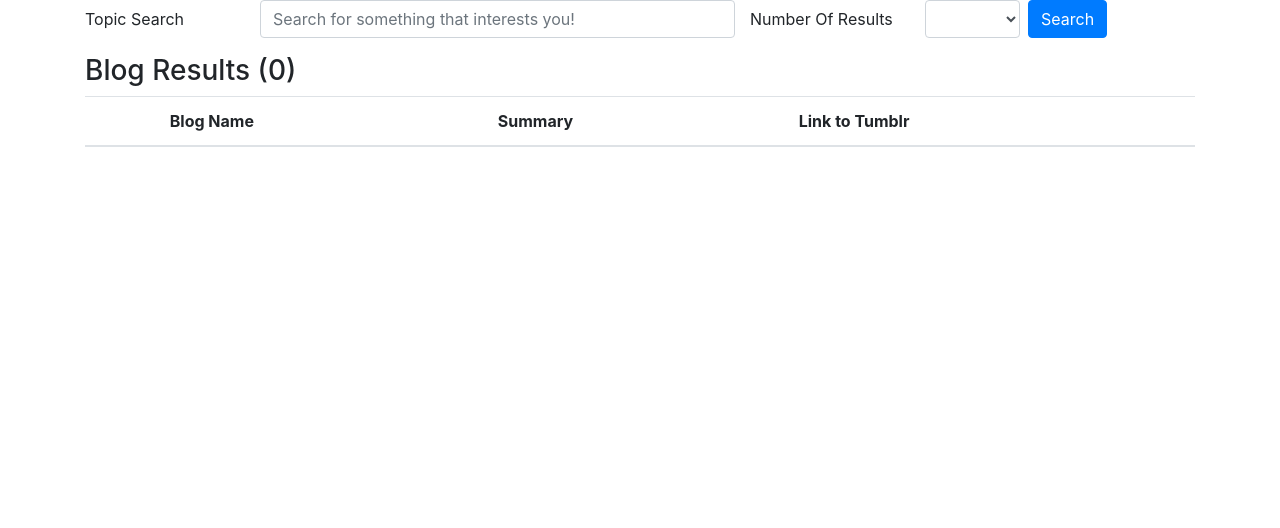
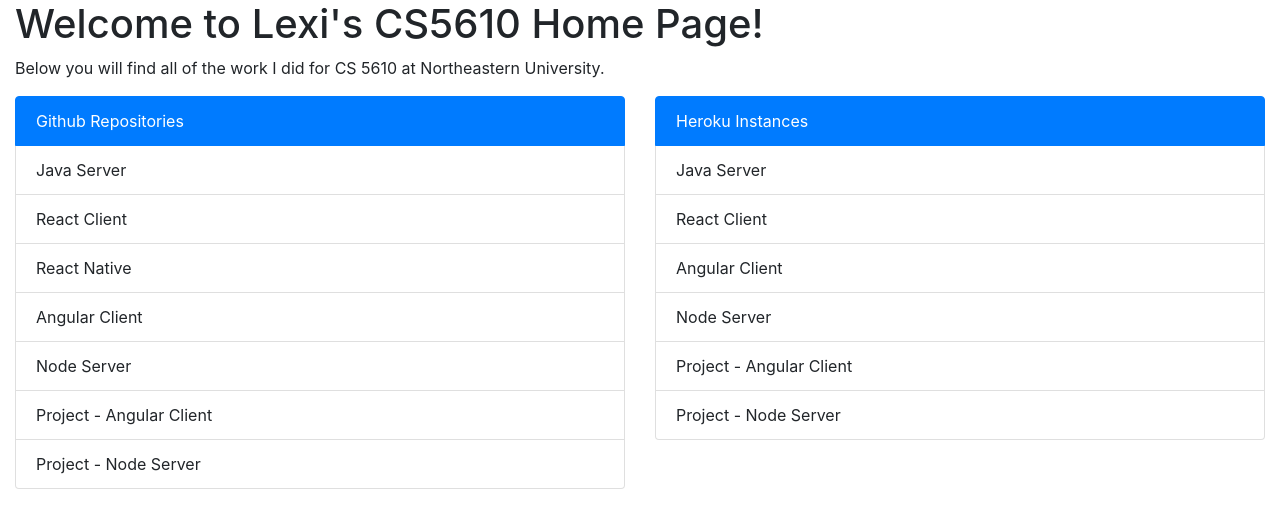
Before and after one commit to lkacoy/webdev-cs5610-project-angular, an Angular app: page / in a window 1280 px wide. Before the commit this address led to /blog-list. Shown: the top 528 px of the page. Built offline with nearby package versions, Linux system fonts and the light colour scheme.

Commit message:
add an initial layout for the home page

```diff
--- a/src/app/app.routing.ts
+++ b/src/app/app.routing.ts
@@ -5,8 +5,9 @@ import {ProfileComponent} from "./profile/profile.component";
 import {BlogSearchComponent} from "./blog-search/blog-search.component";
 import {BlogListComponent} from "./blog-list/blog-list.component";
 import {BlogInfoComponent} from "./blog-info/blog-info.component";
+import {HomeComponent} from "./home/home.component";
 const appRoutes: Routes = [
-  {path: '', redirectTo: 'blog-list', pathMatch: 'full'},
+  {path: '', component: HomeComponent, pathMatch: 'full'},
   {path: 'blog-list', component: BlogListComponent},
   {path: 'blog-search', component: BlogSearchComponent},
   {path: 'login', component: LoginComponent},
--- a/src/app/home/home.component.html
+++ b/src/app/home/home.component.html
@@ -1,3 +1,61 @@
-<p>
-  home works!
-</p>
+<div class="container-fluid">
+  <h1>Welcome to Lexi's CS5610 Home Page!</h1>
+  <p>Below you will find all of the work I did for CS 5610 at Northeastern University.</p>
+
+  <div class="row">
+    <div class="col">
+      <ul class="list-group">
+        <li class="list-group-item active">
+          <a>Github Repositories</a>
+        </li>
+        <li class="list-group-item">
+          <a>Java Server</a>
+        </li>
+        <li class="list-group-item">
+          <a>React Client</a>
+        </li>
+        <li class="list-group-item">
+          <a>React Native</a>
+        </li>
+        <li class="list-group-item">
+          <a>Angular Client</a>
+        </li>
+        <li class="list-group-item">
+          <a>Node Server</a>
+        </li>
+        <li class="list-group-item">
+          <a>Project - Angular Client</a>
+        </li>
+        <li class="list-group-item">
+          <a>Project - Node Server</a>
+        </li>
+      </ul>
+    </div>
+
+    <div class="col">
+      <ul class="list-group">
+        <li class="list-group-item active">
+          <a>Heroku Instances</a>
+        </li>
+        <li class="list-group-item">
+          <a>Java Server</a>
+        </li>
+        <li class="list-group-item">
+          <a>React Client</a>
+        </li>
+        <li class="list-group-item">
+          <a>Angular Client</a>
+        </li>
+        <li class="list-group-item">
+          <a>Node Server</a>
+        </li>
+        <li class="list-group-item">
+          <a>Project - Angular Client</a>
+        </li>
+        <li class="list-group-item">
+          <a>Project - Node Server</a>
+        </li>
+      </ul>
+    </div>
+  </div>
+</div>
```
